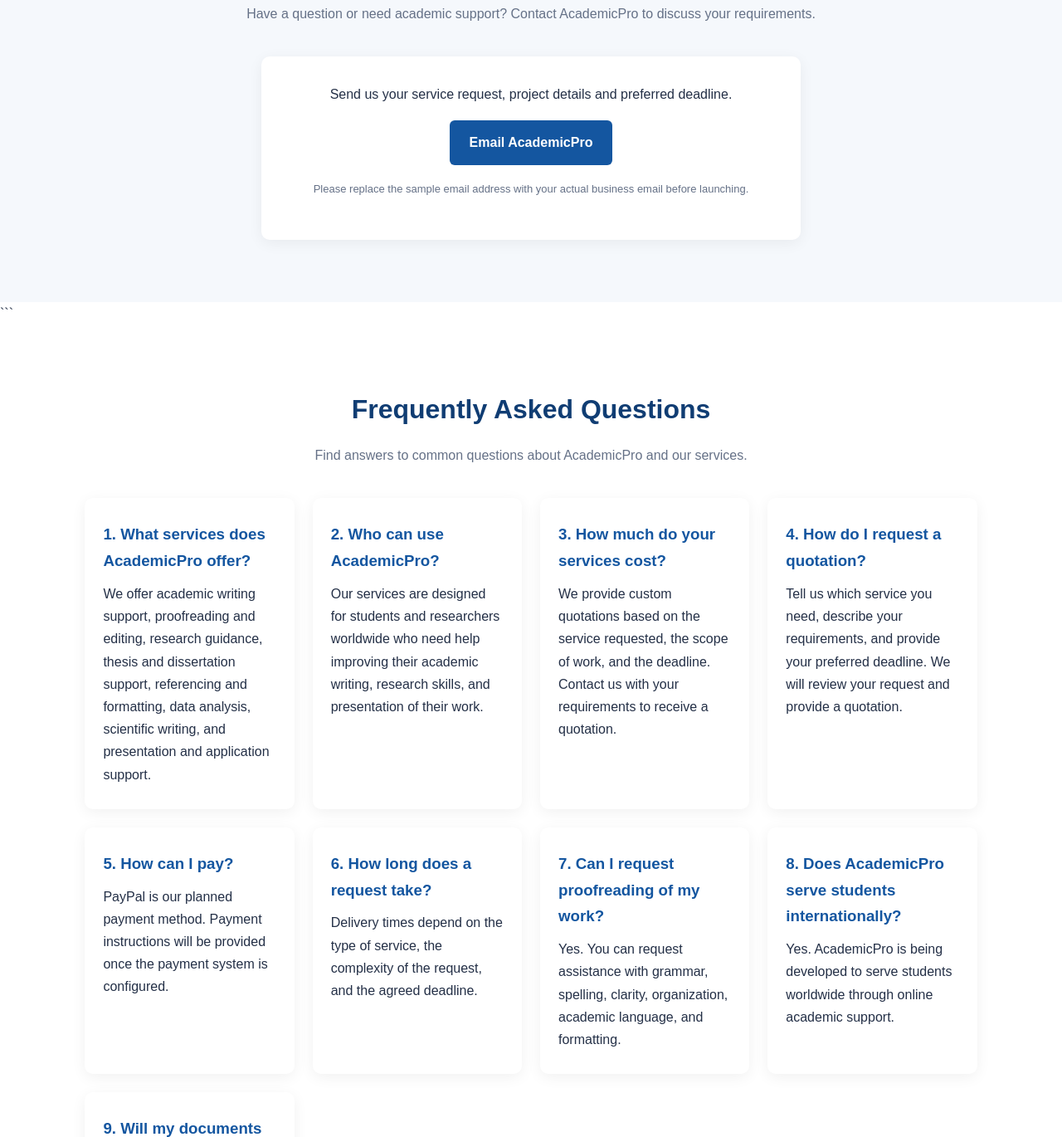
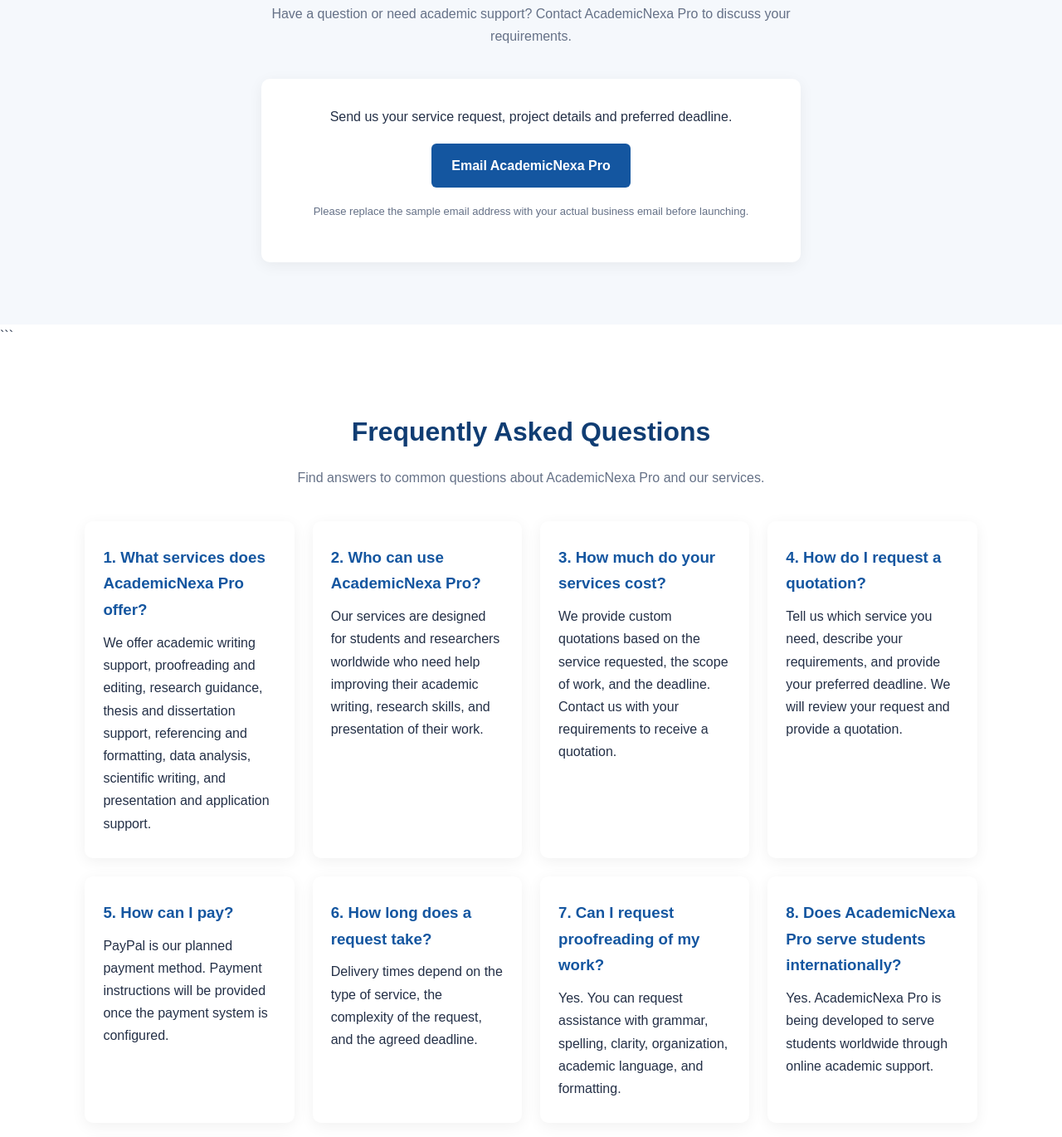
Before and after one commit to academicpro/academicpro., a website: page index.html in a window 1280 px wide. Shown: the part 2527-3897 px from the top of the page at 83% size. Drawn offline with Linux system fonts and the light colour scheme.

Commit message:
Rename AcademicPro to AcademicNexa Pro in index.html

```diff
--- a/index.html
+++ b/index.html
@@ -4,10 +4,10 @@
     <meta charset="UTF-8">
     <meta name="viewport" content="width=device-width, initial-scale=1.0">
 
-    <title>AcademicPro | Academic Support for Students</title>
+    <title>AcademicNexa Pro | Academic Support for Students</title>
 
     <meta name="description"
-          content="AcademicPro provides professional proofreading, editing,
+          content="AcademicNexa Pro provides professional proofreading, editing,
           formatting, research guidance and academic support for students worldwide.">
 
     <style>
@@ -343,10 +343,10 @@
 
         <section class="section" id="about">
             <div class="about-content">
-                <h2>About AcademicPro</h2>
+                <h2>About AcademicNexa Pro</h2>
 
                 <p>
-                    AcademicPro is designed to connect students with
+                    AcademicNexa Pro is designed to connect students with
                     practical academic support wherever they study.
                     Our goal is to make academic communication clearer,
                     research more organized and learning more manageable.
@@ -403,7 +403,7 @@
 
             <p class="section-intro">
                 Have a question or need academic support?
-                Contact AcademicPro to discuss your requirements.
+                Contact AcademicNexa Pro to discuss your requirements.
             </p>
 
             <div class="contact-box">
@@ -416,7 +416,7 @@
                    href="https://mail.google.com/mail/?view=cm&amp;fs=1&amp;to=academicproservices80@gmail.com&amp;su=AcademicPro%20Service%20Request"
                      target="_blank"
    rel="noopener noreferrer">
-                    Email AcademicPro
+                    Email AcademicNexa Pro
                 </a>
 
                 <p style="font-size: 13px; color: #657187; margin-top: 18px;">
@@ -433,13 +433,13 @@
     <h2>Frequently Asked Questions</h2>
 
     <p class="section-intro">
-        Find answers to common questions about AcademicPro and our services.
+        Find answers to common questions about AcademicNexa Pro and our services.
     </p>
 
     <div class="service-grid">
 
         <div class="service-card">
-            <h3>1. What services does AcademicPro offer?</h3>
+            <h3>1. What services does AcademicNexa Pro offer?</h3>
             <p>
                 We offer academic writing support, proofreading and editing,
                 research guidance, thesis and dissertation support,
@@ -449,7 +449,7 @@
         </div>
 
         <div class="service-card">
-            <h3>2. Who can use AcademicPro?</h3>
+            <h3>2. Who can use AcademicNexa Pro?</h3>
             <p>
                 Our services are designed for students and researchers
                 worldwide who need help improving their academic writing,
@@ -500,9 +500,9 @@
         </div>
 
         <div class="service-card">
-            <h3>8. Does AcademicPro serve students internationally?</h3>
+            <h3>8. Does AcademicNexa Pro serve students internationally?</h3>
             <p>
-                Yes. AcademicPro is being developed to serve students
+                Yes. AcademicNexa Pro is being developed to serve students
                 worldwide through online academic support.
             </p>
         </div>
@@ -529,7 +529,7 @@
         <p>Academic support for students worldwide.</p>
 
         <p>
-            &copy; <span id="year"></span> AcademicPro.
+            &copy; <span id="year"></span> AcademicNexa Pro.
             All rights reserved.
         </p>
     </footer>
```
